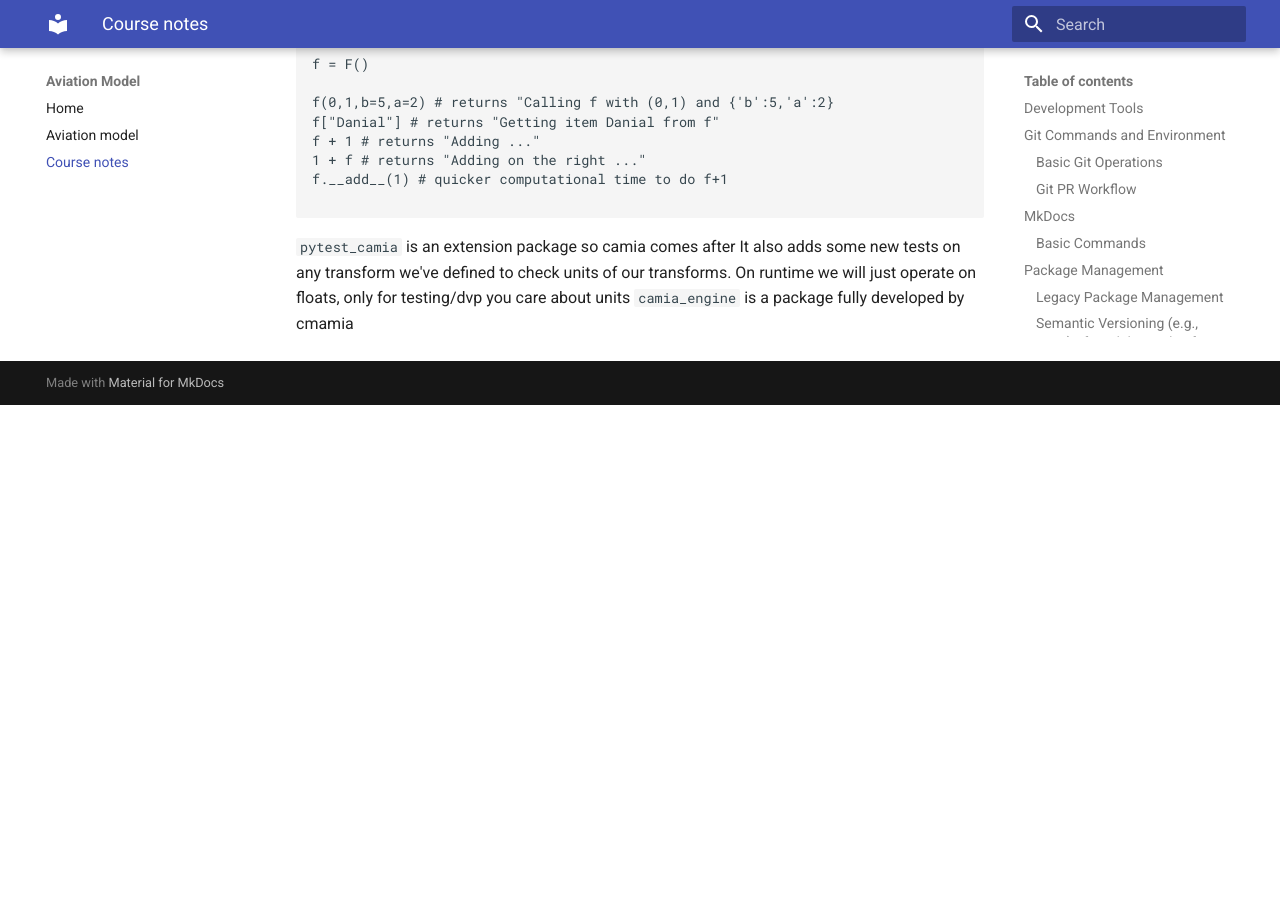
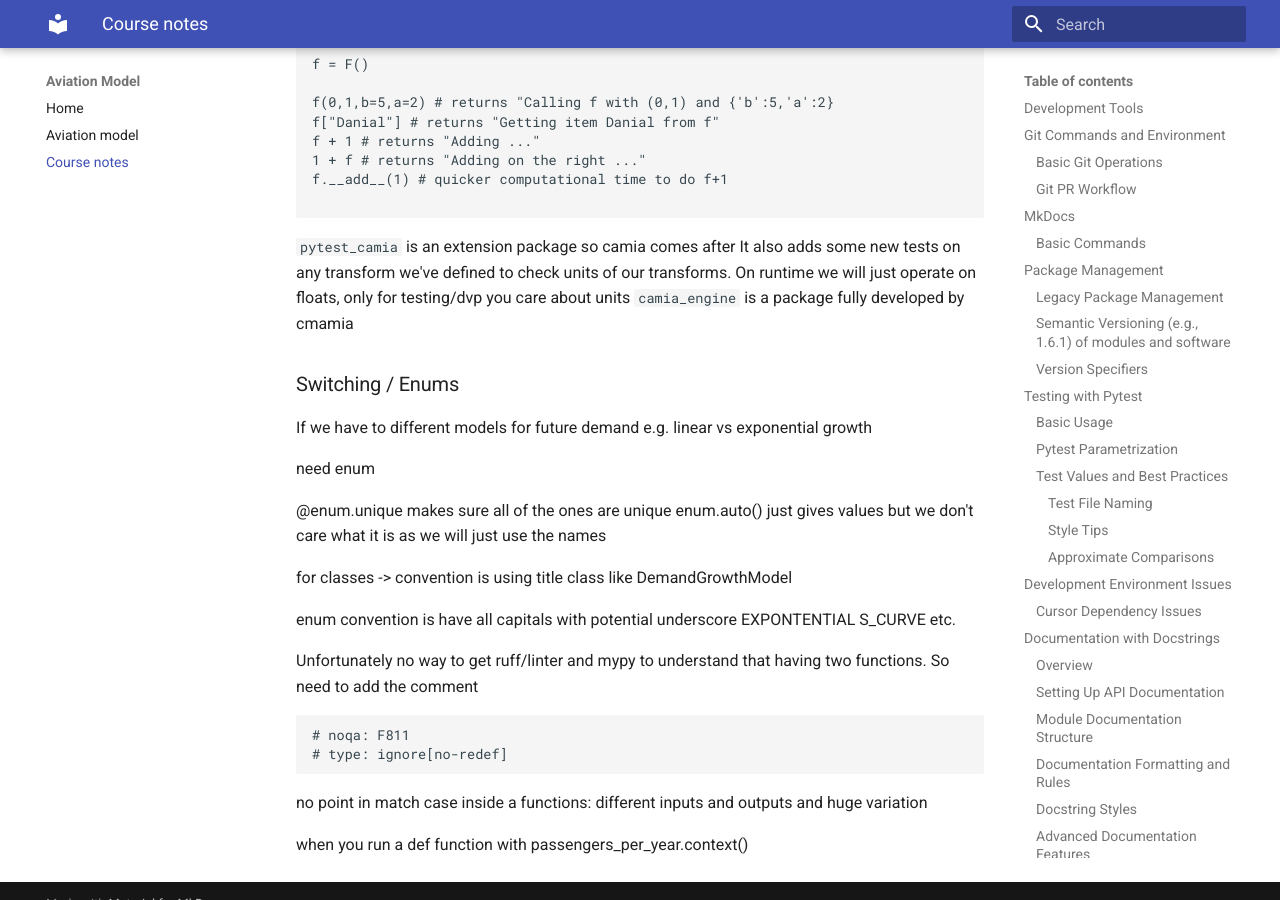
Before and after one commit to kilianbra/aviation, an MkDocs documentation site: the page built from docs/course_notes.md, in a window 1280 px wide and 900 px high, scrolled down 10453 px. Built offline with MkDocs 1.6.1 and Material for MkDocs 9.7.7, drawn with Linux system fonts in a browser that asks for light colours; before the commit the page ends 10858 px from its top, so only the background shows below that.

Commit message:
Update notes

````diff
--- a/docs/course_notes.md
+++ b/docs/course_notes.md
@@ -487,3 +487,35 @@ f.__add__(1) # quicker computational time to do f+1
 It also adds some new tests on any transform we've defined to check units of our transforms.
 On runtime we will just operate on floats, only for testing/dvp you care about units
 `camia_engine` is a package fully developed by cmamia
+
+### Switching / Enums
+
+If we have to different models for future demand
+e.g. linear vs exponential growth
+
+need enum
+
+@enum.unique
+makes sure all of the ones are unique
+enum.auto() just gives values but we don't care what it is as we will just use the names
+
+for classes -> convention is using title class like
+DemandGrowthModel
+
+enum convention is have all capitals with potential underscore
+EXPONTENTIAL
+S_CURVE
+etc.
+
+Unfortunately no way to get ruff/linter and mypy to understand that having two functions. So need to add the comment
+
+```python
+# noqa: F811
+# type: ignore[no-redef]
+```
+
+no point in match case inside a functions:
+different inputs and outputs and huge variation
+
+when you run a def function
+with passengers_per_year.context()
````
